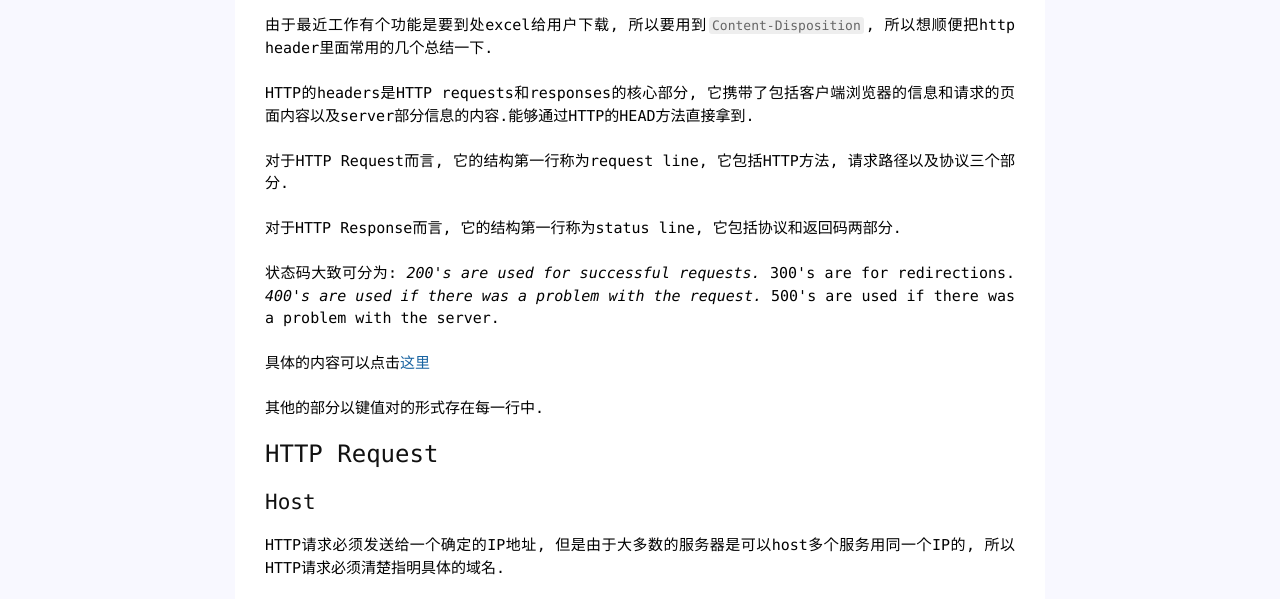
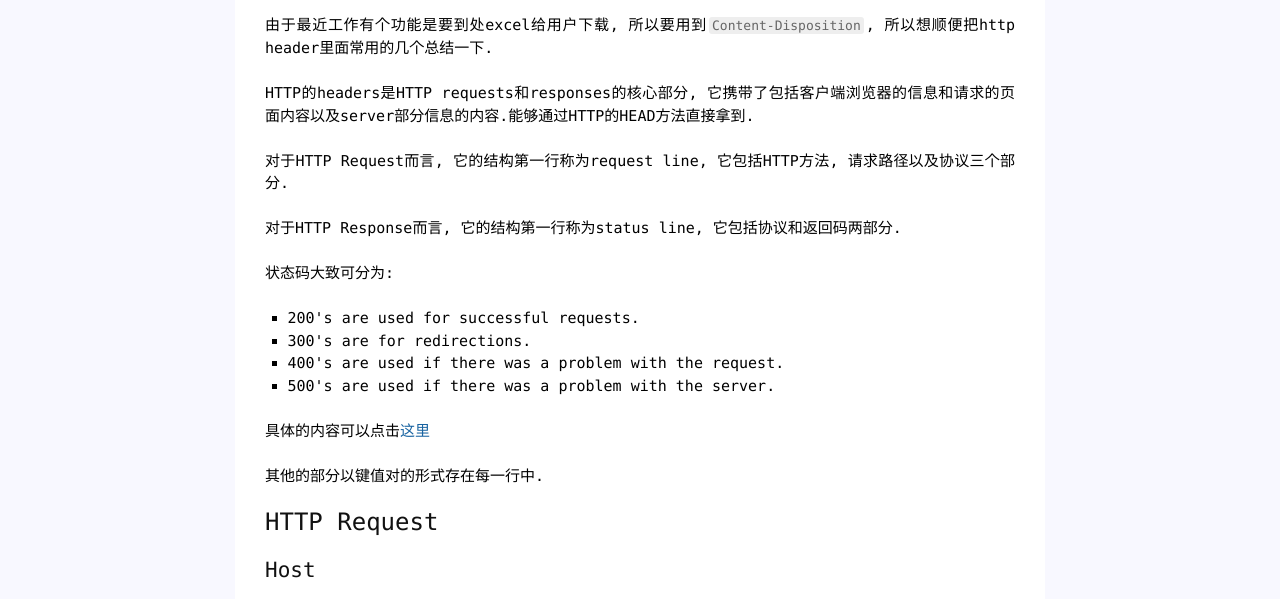
Before and after one commit to wlwang41/wlwang41.github.io, a plain HTML site: page content/ops/http_header_for_dummies.html in a window 1280 px wide. Shown: the part 200-799 px from the top of the page. Drawn offline with Linux system fonts and the light colour scheme.

Commit message:
fix http header bug

```diff
--- a/content/ops/http_header_for_dummies.html
+++ b/content/ops/http_header_for_dummies.html
@@ -45,11 +45,13 @@
 <p>HTTP的headers是HTTP requests和responses的核心部分, 它携带了包括客户端浏览器的信息和请求的页面内容以及server部分信息的内容.能够通过HTTP的HEAD方法直接拿到.</p>
 <p>对于HTTP Request而言, 它的结构第一行称为request line, 它包括HTTP方法, 请求路径以及协议三个部分.</p>
 <p>对于HTTP Response而言, 它的结构第一行称为status line, 它包括协议和返回码两部分.</p>
-<p>状态码大致可分为:
-<em> 200's are used for successful requests.
-</em> 300's are for redirections.
-<em> 400's are used if there was a problem with the request.
-</em> 500's are used if there was a problem with the server.</p>
+<p>状态码大致可分为:</p>
+<ul>
+<li>200's are used for successful requests.</li>
+<li>300's are for redirections.</li>
+<li>400's are used if there was a problem with the request.</li>
+<li>500's are used if there was a problem with the server.</li>
+</ul>
 <p>具体的内容可以点击<a href="http://en.wikipedia.org/wiki/List_of_HTTP_status_codes">这里</a></p>
 <p>其他的部分以键值对的形式存在每一行中.</p>
 <h2 id="http-request">HTTP Request</h2>
```
